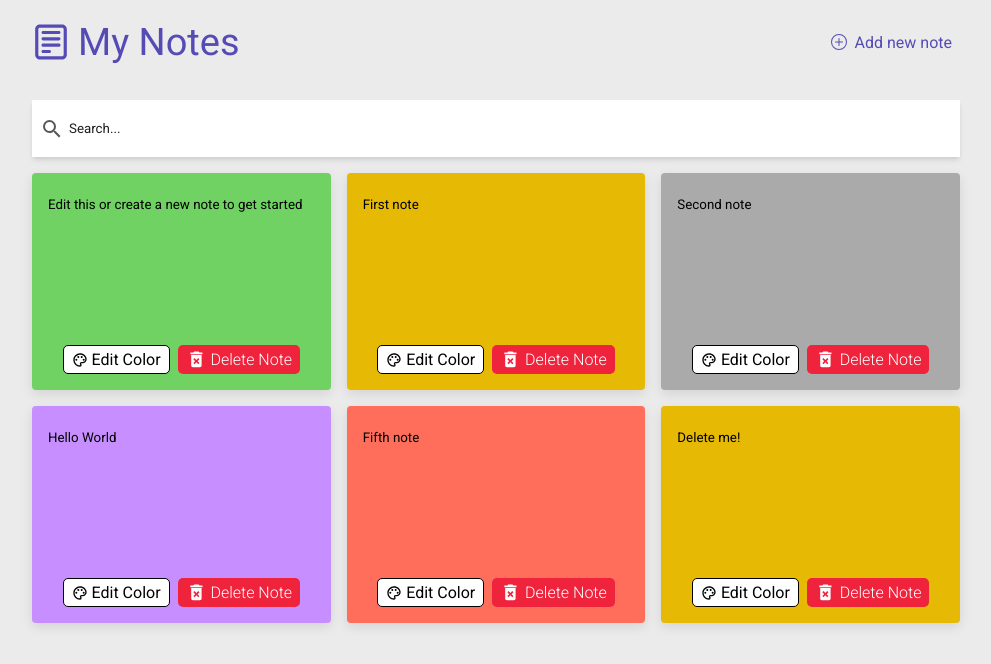
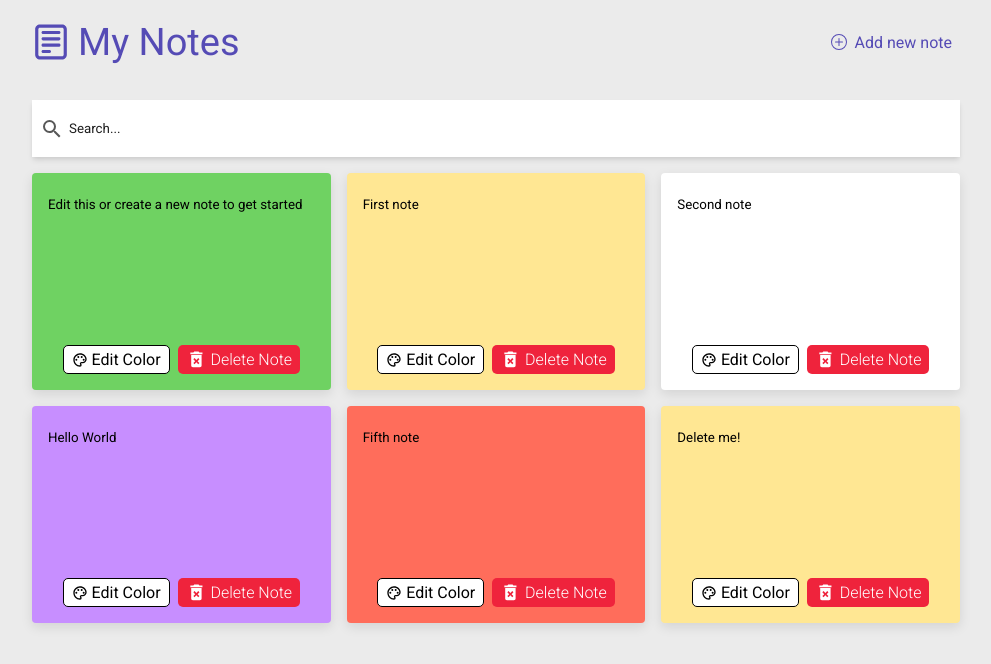
Before and after one commit to tahseenio/notes-react, a React (Create React App) app: page / in a window 1280 px wide. Shown: the top 664 px of the page, without its empty margins (144-1135 px from the left). Built offline with nearby package versions, Linux system fonts and the light colour scheme.

Commit message:
changed colorways

```diff
--- a/src/components/ColorPane.tsx
+++ b/src/components/ColorPane.tsx
@@ -5,12 +5,12 @@ export const ColorPane = () => {
   return (
     <ul className='color-pane--wrapper'>
       <IndividualColor color={'#ff6d5b'} />
-      <IndividualColor color={'#e6b905'} />
+      <IndividualColor color={'#ffe793'} />
       <IndividualColor color={'#6fd262'} />
       <IndividualColor color={'#ea86c2'} />
       <IndividualColor color={'#c78eff'} />
       <IndividualColor color={'#5ac0e7'} />
-      <IndividualColor color={'#aaaaaa'} />
+      <IndividualColor color={'#ffffff'} />
     </ul>
   );
 };
--- a/src/components/NotesList.tsx
+++ b/src/components/NotesList.tsx
@@ -24,13 +24,13 @@ const NotesList = () => {
       id: nanoid(),
       text: 'First note',
       date: '26 April 2022, 20:46',
-      color: '#e6b905',
+      color: '#ffe793',
     },
     {
       id: nanoid(),
       text: 'Second note',
       date: '26 April 2022, 20:47',
-      color: '#aaaaaa',
+      color: '#ffffff',
     },
     {
       id: nanoid(),
@@ -48,15 +48,11 @@ const NotesList = () => {
       id: nanoid(),
       text: 'Delete me!',
       date: '26 April 2022, 20:47',
-      color: '#e6b905',
+      color: '#ffe793',
     },
   ]);
 
   const [searchText, setSearchText] = useState('');
-
-  // on first load, set localstorage to default values as it does not exist
-  // everytime browser reloads make sure to get notes value from localstorage
-  // if notes change just update the localstore
 
   useEffect(() => {
     const savedNotes = JSON.parse(localStorage.getItem('notes-data')!);
```
